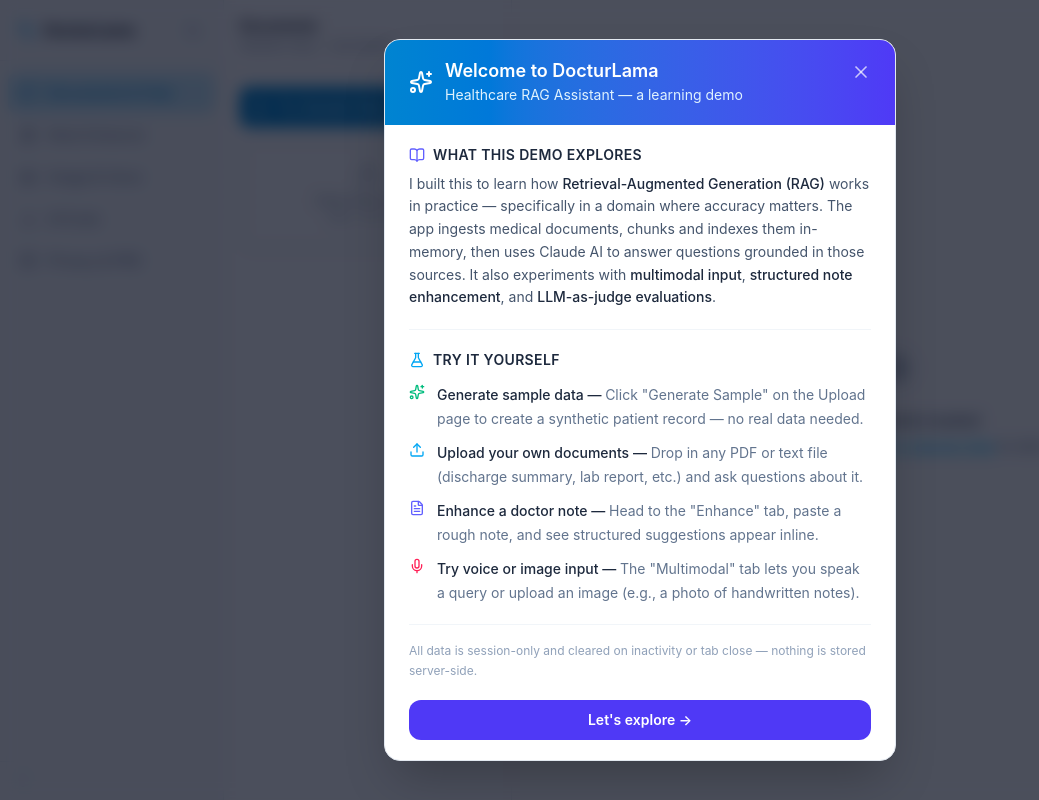
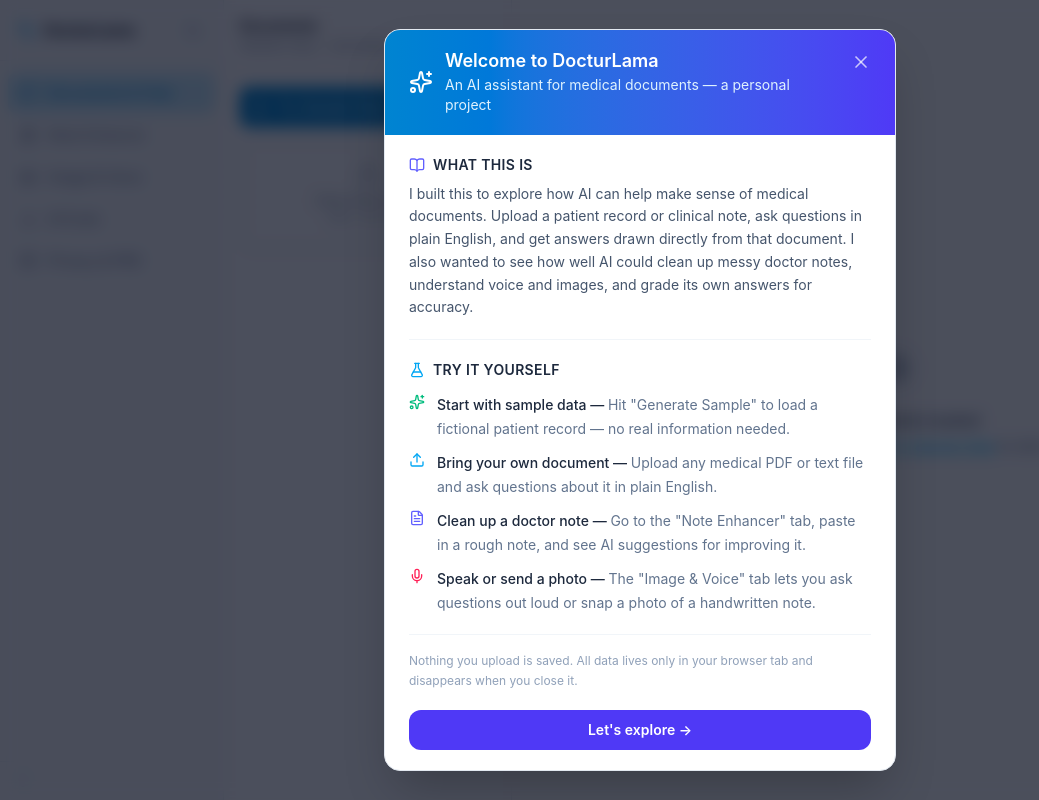
Before and after one commit to bhanuskuna-dev/DocturLama, a Next.js app: page /upload in a window 1280 px wide. Shown: the whole page, without its empty margins (0-1039 px from the left). Built offline with nearby package versions, Linux system fonts and the light colour scheme.

Commit message:
Rewrite welcome modal copy to avoid technical jargon
https://claude.ai/code/session_01HgybUiAUYLTNP6c8zULPk3

```diff
--- a/components/WelcomeModal.tsx
+++ b/components/WelcomeModal.tsx
@@ -38,7 +38,7 @@ export default function WelcomeModal() {
               <Sparkles className="w-6 h-6 text-white shrink-0" />
               <div>
                 <h2 className="text-white font-semibold text-lg leading-tight">Welcome to DocturLama</h2>
-                <p className="text-sky-100 text-sm mt-0.5">Healthcare RAG Assistant — a learning demo</p>
+                <p className="text-sky-100 text-sm mt-0.5">An AI assistant for medical documents — a personal project</p>
               </div>
             </div>
             <button
@@ -57,11 +57,11 @@ export default function WelcomeModal() {
             <div className="flex items-center gap-2 mb-2">
               <BookOpen className="w-4 h-4 text-indigo-500 dark:text-indigo-400" />
               <h3 className="text-sm font-semibold text-slate-800 dark:text-slate-100 uppercase tracking-wide">
-                What this demo explores
+                What this is
               </h3>
             </div>
             <p className="text-sm text-slate-600 dark:text-slate-400 leading-relaxed">
-              I built this to learn how <span className="font-medium text-slate-800 dark:text-slate-200">Retrieval-Augmented Generation (RAG)</span> works in practice — specifically in a domain where accuracy matters. The app ingests medical documents, chunks and indexes them in-memory, then uses Claude AI to answer questions grounded in those sources. It also experiments with <span className="font-medium text-slate-800 dark:text-slate-200">multimodal input</span>, <span className="font-medium text-slate-800 dark:text-slate-200">structured note enhancement</span>, and <span className="font-medium text-slate-800 dark:text-slate-200">LLM-as-judge evaluations</span>.
+              I built this to explore how AI can help make sense of medical documents. Upload a patient record or clinical note, ask questions in plain English, and get answers drawn directly from that document. I also wanted to see how well AI could clean up messy doctor notes, understand voice and images, and grade its own answers for accuracy.
             </p>
           </div>
 
@@ -80,23 +80,23 @@ export default function WelcomeModal() {
               {[
                 {
                   icon: <Sparkles className="w-4 h-4 text-emerald-500" />,
-                  label: "Generate sample data",
-                  desc: 'Click "Generate Sample" on the Upload page to create a synthetic patient record — no real data needed.',
+                  label: "Start with sample data",
+                  desc: 'Hit "Generate Sample" to load a fictional patient record — no real information needed.',
                 },
                 {
                   icon: <Upload className="w-4 h-4 text-sky-500" />,
-                  label: "Upload your own documents",
-                  desc: "Drop in any PDF or text file (discharge summary, lab report, etc.) and ask questions about it.",
+                  label: "Bring your own document",
+                  desc: "Upload any medical PDF or text file and ask questions about it in plain English.",
                 },
                 {
                   icon: <FileText className="w-4 h-4 text-indigo-500" />,
-                  label: "Enhance a doctor note",
-                  desc: 'Head to the "Enhance" tab, paste a rough note, and see structured suggestions appear inline.',
+                  label: "Clean up a doctor note",
+                  desc: 'Go to the "Note Enhancer" tab, paste in a rough note, and see AI suggestions for improving it.',
                 },
                 {
                   icon: <Mic className="w-4 h-4 text-rose-500" />,
-                  label: "Try voice or image input",
-                  desc: 'The "Multimodal" tab lets you speak a query or upload an image (e.g., a photo of handwritten notes).',
+                  label: "Speak or send a photo",
+                  desc: 'The "Image & Voice" tab lets you ask questions out loud or snap a photo of a handwritten note.',
                 },
               ].map(({ icon, label, desc }) => (
                 <li key={label} className="flex gap-3">
@@ -112,7 +112,7 @@ export default function WelcomeModal() {
 
           {/* footer note */}
           <p className="text-xs text-slate-400 dark:text-slate-500 leading-relaxed border-t border-slate-100 dark:border-slate-800 pt-4">
-            All data is session-only and cleared on inactivity or tab close — nothing is stored server-side.
+            Nothing you upload is saved. All data lives only in your browser tab and disappears when you close it.
           </p>
 
           <button
```
